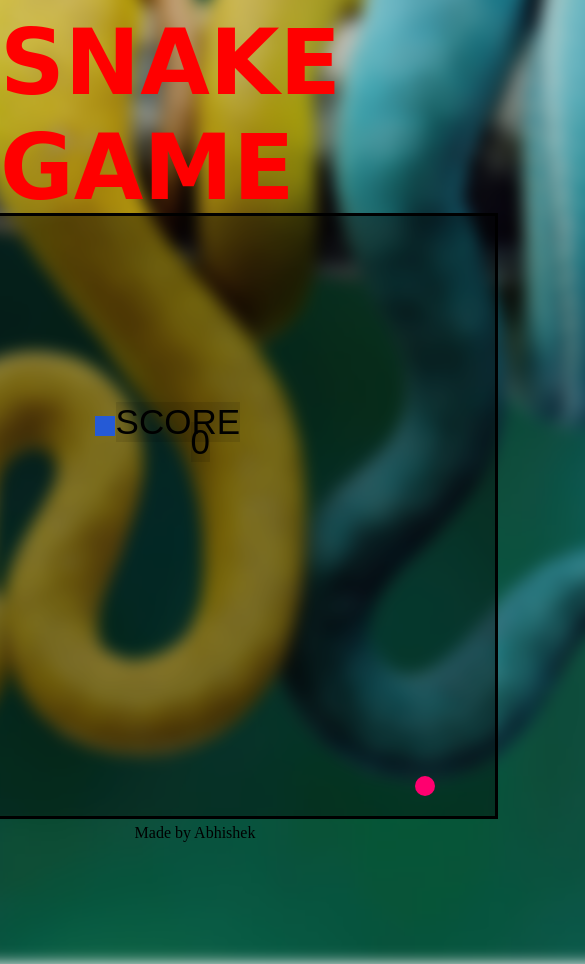
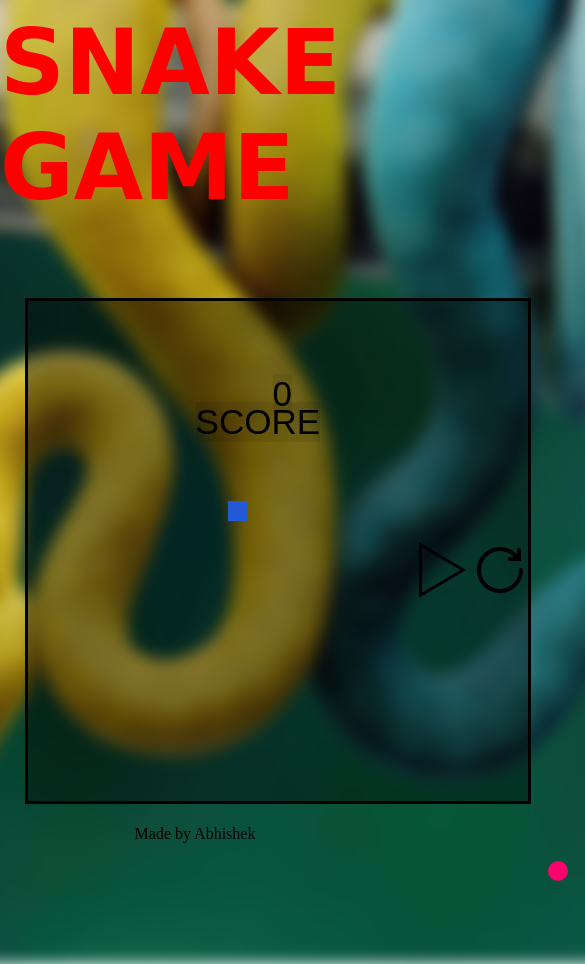
Before and after one commit to AbhishekNaik1112/Project_Snake_Game, a plain HTML site: page index.html in a window 390 px wide. Shown: the top 964 px of the page, 585 px wide, since content can reach past the window. Drawn offline with nearby package versions, Linux system fonts and the light colour scheme; a web font is replaced by a local one.

Commit message:
Update styles.css

```diff
--- a/styles.css
+++ b/styles.css
@@ -108,4 +108,69 @@ footer {
 }
 
 
-/*responsiveness*/
+/*responsiveness 768px*/
+
+@media screen and (max-width: 768px) {
+
+    .bounds {
+        width: 500px;
+        height: 500px;
+        border: 3px solid #000;
+        position: absolute;
+        bottom: 40px;
+        left: 25px;
+        /* display: grid;
+        grid-template-columns: repeat(40, 20px);
+        grid-template-rows: repeat(40, 20px); */
+        background-color: rgba(0, 0, 0, 0.4);
+    }
+
+    .score {
+        position: absolute;
+        right: 70px;
+        font-size: 35px;
+        font-family: 'Mohave', sans-serif;
+        background-color: rgba(0, 0, 0, 0.1);
+        /* border: 1px white solid; */
+    }
+
+    .scorecard {
+        position: absolute;
+        right: 98px;
+        top: 374px;
+        font-size: 35px;
+        font-family: 'Mohave', sans-serif;
+        background-color: rgba(0, 0, 0, 0.1);
+        /* border: 1px white solid; */
+    }
+
+    #play {
+        /* background-image: url(play.png); */
+        position: relative;
+        width: 70px;
+        height: 70px;
+        right: 690px;
+        top: 150px;
+        cursor: pointer;
+
+    }
+
+    #reset {
+        position: relative;
+        width: 50px;
+        height: 50px;
+        right: 690px;
+        top: 150px;
+        cursor: pointer;
+    }
+
+    footer {
+        position: absolute;
+        bottom: 1px;
+        /* background-color: rgba(175, 41, 41, 0.4); */
+        /* width: 90%; */
+        text-align: center;
+        align-items: center;
+    }
+
+}
```
